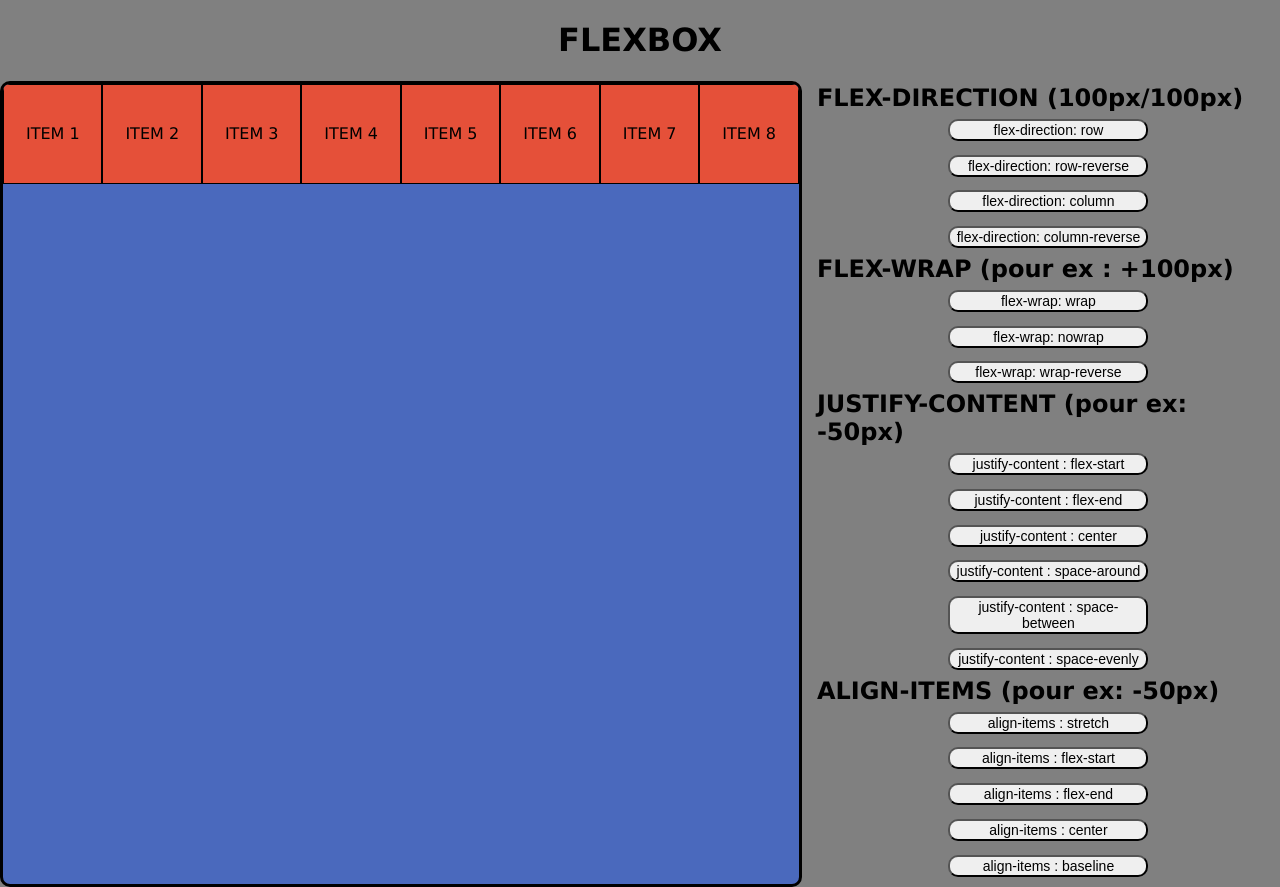
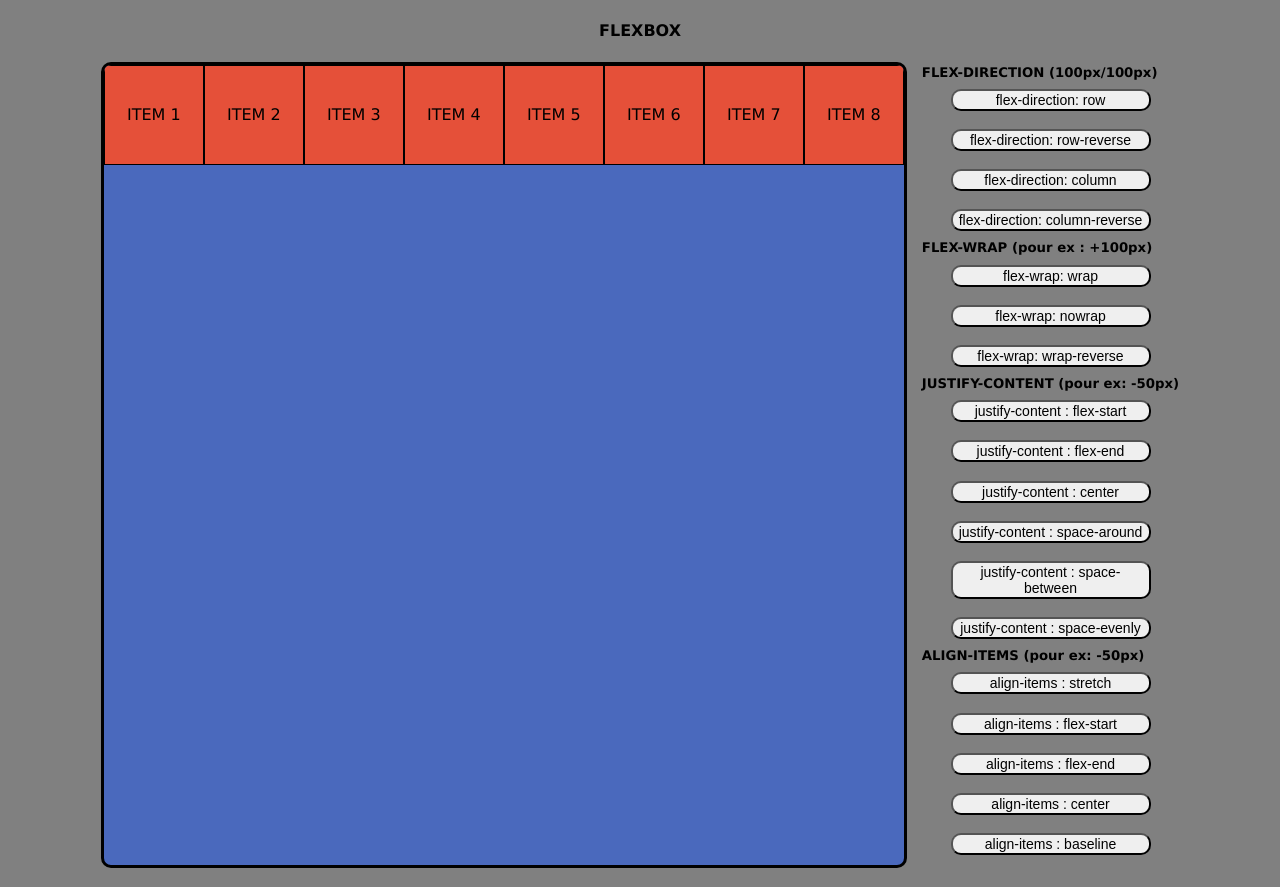
Before and after one commit to Mombabil/PORTFOLIO_flexBox-guide, a plain HTML site: page index.html in a window 1280 px wide. Drawn offline with Linux system fonts and the light colour scheme.

Commit message:
changement du type de titre h1 to h4 et h2 to h5

```diff
--- a/index.html
+++ b/index.html
@@ -8,7 +8,7 @@
     <title>GUIDE FLEXBOX</title>
 </head>
 <body>
-    <h1>FLEXBOX</h1>
+    <h4>FLEXBOX</h4>
     <main>
         <div class="content">
             <div class="items">Item 1</div>
@@ -21,23 +21,23 @@
             <div class="items">Item 8</div>
         </div>
         <div class="forms">
-            <h2>FLEX-DIRECTION (100px/100px)</h2>
+            <h5>FLEX-DIRECTION (100px/100px)</h5>
             <button id="fdRow">flex-direction: row</button>
             <button id="fdRowReverse">flex-direction: row-reverse</button>
             <button id="fdColumn">flex-direction: column</button>
             <button id="fdColumnReverse">flex-direction: column-reverse</button>
-            <h2>FLEX-WRAP (pour ex : +100px)</h2>
+            <h5>FLEX-WRAP (pour ex : +100px)</h5>
             <button id="fwW">flex-wrap: wrap</button>
             <button id="fwNoW">flex-wrap: nowrap</button>
             <button id="fwWReverse">flex-wrap: wrap-reverse</button>
-            <h2>JUSTIFY-CONTENT (pour ex: -50px)</h2>
+            <h5>JUSTIFY-CONTENT (pour ex: -50px)</h5>
             <button id="jcFs">justify-content : flex-start</button>
             <button id="jcFe">justify-content : flex-end</button>
             <button id="jcC">justify-content : center</button>
             <button id="jcSa">justify-content : space-around</button>
             <button id="jcSb">justify-content : space-between</button>
             <button id="jcSe">justify-content : space-evenly</button>
-            <h2>ALIGN-ITEMS (pour ex: -50px)</h2>
+            <h5>ALIGN-ITEMS (pour ex: -50px)</h5>
             <button id="aiS">align-items : stretch</button>
             <button id="aiFs">align-items : flex-start</button>
             <button id="aiFe">align-items : flex-end</button>
--- a/style.css
+++ b/style.css
@@ -4,7 +4,7 @@ body{
     margin: 0;
     font-family: Verdana, Geneva, Tahoma, sans-serif;
 }
-h1{
+h4{
     text-align: center;
 }
 main{
@@ -39,7 +39,7 @@ main{
     padding-left: 15px;
     height: 800px;
 }
-h2{
+h5{
     margin: 0;
 }
 button{
```
